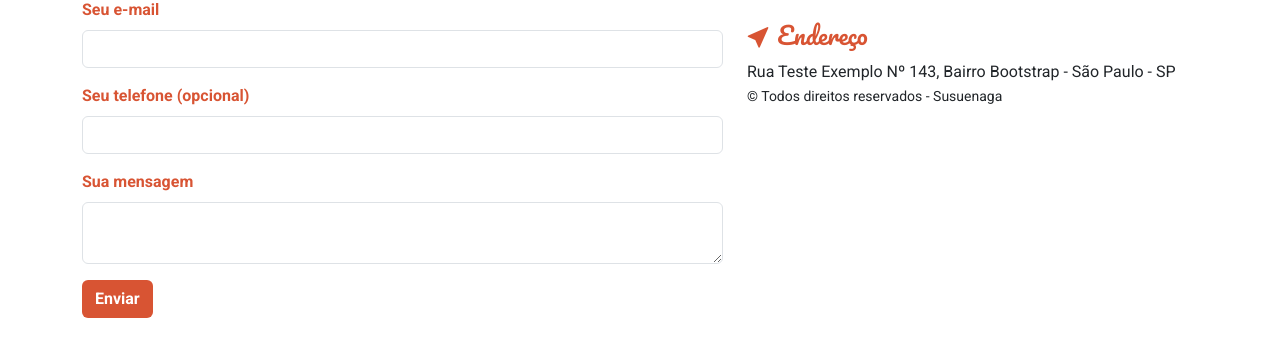
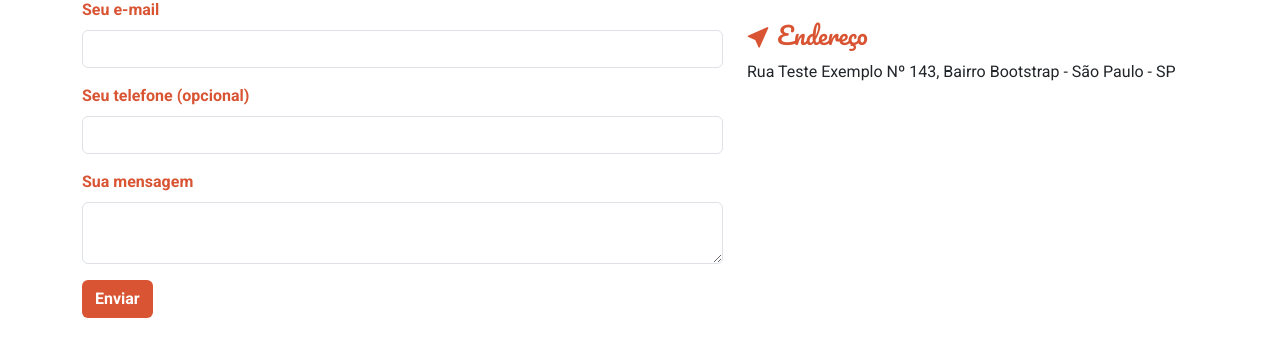
Before and after one commit to XxSusuxX/Restaurante-luffy, a plain HTML site: page index.html in a window 1280 px wide. Shown: the part 3003-3359 px from the top of the page. Drawn offline with nearby package versions, Linux system fonts and the light colour scheme; a web font is replaced by a local one.

Commit message:
Update index.html

```diff
--- a/index.html
+++ b/index.html
@@ -426,8 +426,6 @@
               </h3>
               <p>
                 Rua Teste Exemplo Nº 143, Bairro Bootstrap - São Paulo - SP
-                <br>
-                <span style="font-size: 14px;">&copy; Todos direitos reservados - Susuenaga</span>
               </p>
             </div>
           </div>
```
